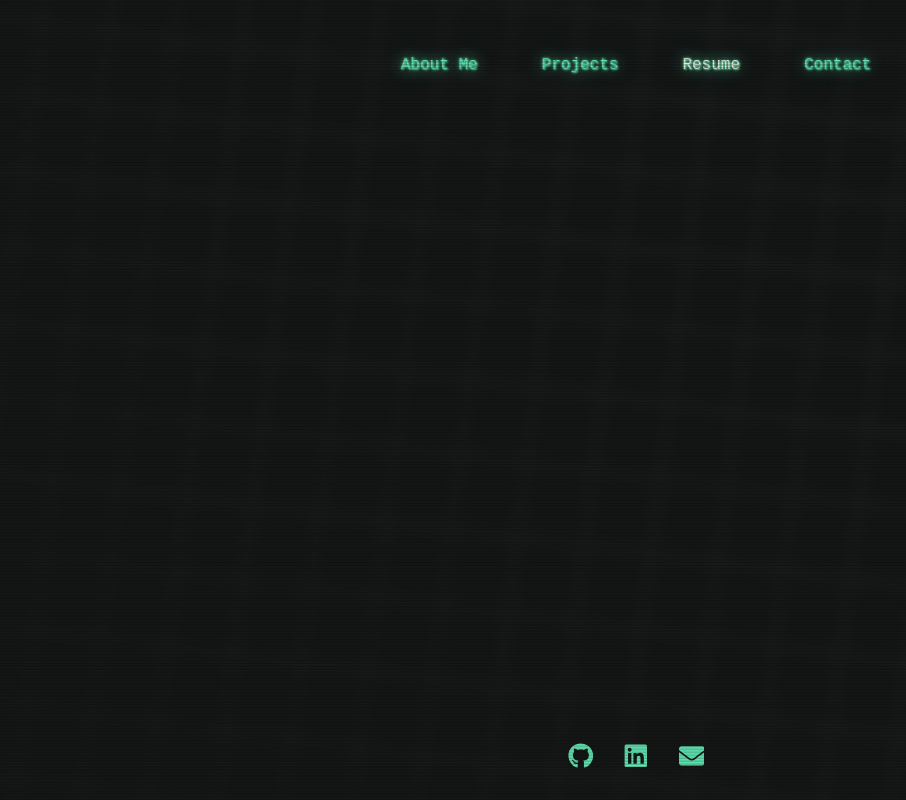
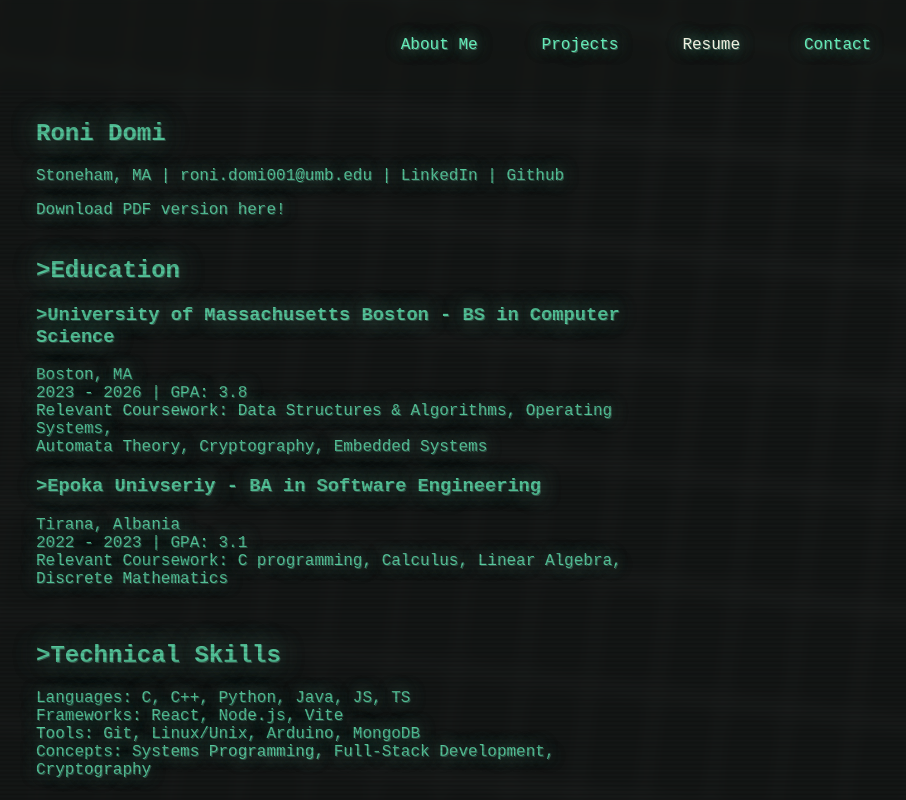
Before and after one commit to RoniDomi/Portfolio, a React (Vite) app: page / in a window 1280 px wide. Both pictures are taken after a click on the button "Resume". Shown: the whole page, without its empty margins (4-910 px from the left). Built offline with nearby package versions, Linux system fonts and the light colour scheme.

Commit message:
Resume page, and some adjustments

```diff
--- /dev/null
+++ b/src/pages/resume.tsx
@@ -0,0 +1,54 @@
+import '../screen.css';
+
+export default function Resume({ onNavigate }: { onNavigate: (page: string) => void}) {
+    let linkedin_link = 'https://www.linkedin.com/in/roni-domi-5878a626b/';
+    let github_link = 'https://github.com/RoniDomi';
+
+    return(
+        <>
+         <div id='resume'>
+            <div id='titleinfo'>
+                <h2>Roni Domi</h2>
+                <p>Stoneham, MA | roni.domi001@umb.edu | <a href={linkedin_link} target='blank'>LinkedIn</a> | <a href={github_link} target='blank'>Github</a> </p>
+                <a href='#'>Download PDF version here!</a><br/><br/>
+            </div>
+            <div id='education'>
+                <h2>&gt;Education</h2>
+                <h3>&gt;University of Massachusetts Boston - BS in Computer Science</h3>
+                <p>
+                    Boston, MA<br/>
+                    2023 - 2026 | GPA: 3.8<br/>
+                    Relevant Coursework: Data Structures & Algorithms, Operating Systems, <br/>
+                    Automata Theory, Cryptography, Embedded Systems
+                </p>
+                <h3>&gt;Epoka Univseriy - BA in Software Engineering</h3>
+                <p>
+                    Tirana, Albania<br/>
+                    2022 - 2023 | GPA: 3.1 <br/>
+                    Relevant Coursework: C programming, Calculus, Linear Algebra, Discrete Mathematics
+                </p> <br/>
+            </div>
+            <div id='Skills'>
+                <h2>&gt;Technical Skills</h2>
+                <p>
+                    Languages: C, C++, Python, Java, JS, TS <br/>
+                    Frameworks: React, Node.js, Vite <br/>
+                    Tools: Git, Linux/Unix, Arduino, MongoDB <br/>
+                    Concepts: Systems Programming, Full-Stack Development, Cryptography <br/>
+                </p>
+            </div><br/>
+            <div id='experience'>
+                 <h2>&gt;Experience</h2>
+                 <p>
+                    <h3>&gt;Retail Associate - CVS Health, Reading, MA</h3>
+                    Provided excellent and consistent customer care in a fast paced environment.
+                    Consistently recognized ffor friendliness and reliability by customers and coworkers.
+                    Completed tasks efficiently and proactively, often taking on additional responsibilty.
+                    Showcased strong teamworking skills, assisting my coworkers whenever possible.
+                    Helped maintain a smooth and productive workflow.
+                 </p>
+            </div><br/>
+         </div>
+        </>
+    );
+}
--- a/src/screen.css
+++ b/src/screen.css
@@ -41,16 +41,24 @@
 #screen * {
   font-family: 'VT32', monospace;
   color: rgb(100, 234, 183);
-  text-shadow: 1px 1px 2px rgb(100, 234, 183),
-               0 0 1em rgb(100, 234, 183),
-               0 0 0.2em rgb(100, 234, 183);
+  text-shadow: 1px 1px .2px rgb(63, 104, 88),
+               0 0 1em rgb(63, 104, 88),
+               0 0 1em rgb(63, 104, 88);
 }
 
 /* === NAVBAR === */
 #topnav {
   grid-area: nav;
-  margin: 20px;
-  z-index: 2;
+  position: fixed;
+  top: 0;
+  padding: 12px;
+  z-index: 20;
+  width: 100vw;
+  backdrop-filter: blur(2px);
+  background-color: rgba(24, 27, 26, 0.15);
+  display: flex;
+  justify-content: center;
+  align-items: center;
 }
 
 #topnav ul {
@@ -83,7 +91,6 @@
 }
 
 #topnav button.active {
-  text-underline-offset: 6px;
   color: rgb(240, 240, 224);
 }
 
@@ -124,15 +131,14 @@
 #topnav,
 #links {
   justify-self: center;
-  width: fit-content;
-  padding: 8px 16px;
+  padding: 8px 20px;
 }
 
 /* === WELCOME SECTION === */
 #welcome {
   grid-area: welcome;
-  padding: 10px;
-  margin: 20px;
+  padding-top: 150px;
+  padding-left: 40px;
   overflow-y: hidden;
   z-index: 2;
 }
@@ -191,6 +197,24 @@
   }
 }
 
+/* === Resume === */
+#resume {
+  padding-top: 100px;
+  padding-left: 40px;
+  white-space: normal;
+  word-break: keep-all;
+}
+
+#resume a {
+  text-decoration: none;
+}
+
+#resume a:hover{
+  color: rgb(230, 241, 237);
+  text-decoration: none;
+  transition: color 0.2s ease;
+}
+
 /* === DISABLE TEXT SELECTION FOR OVERLAYS === */
 .noselect {
   -webkit-user-select: none;
--- a/src/screen.tsx
+++ b/src/screen.tsx
@@ -3,6 +3,8 @@
 import BotNav from './botnav';
 import TopNav from './topnav';
 import Aboutme from './pages/aboutme';
+import Projects from './pages/projects';
+import Resume from './pages/resume';
 
 import grid from './assets/grid.jpg';
 import scanlines from './assets/scanlines.png';
@@ -13,6 +15,8 @@
 
     const toPage: Record<string, React.ReactNode> = {
         about: <Aboutme />,
+        projects: <Projects />,
+        resume: <Resume />
     }
 
   return (
```
